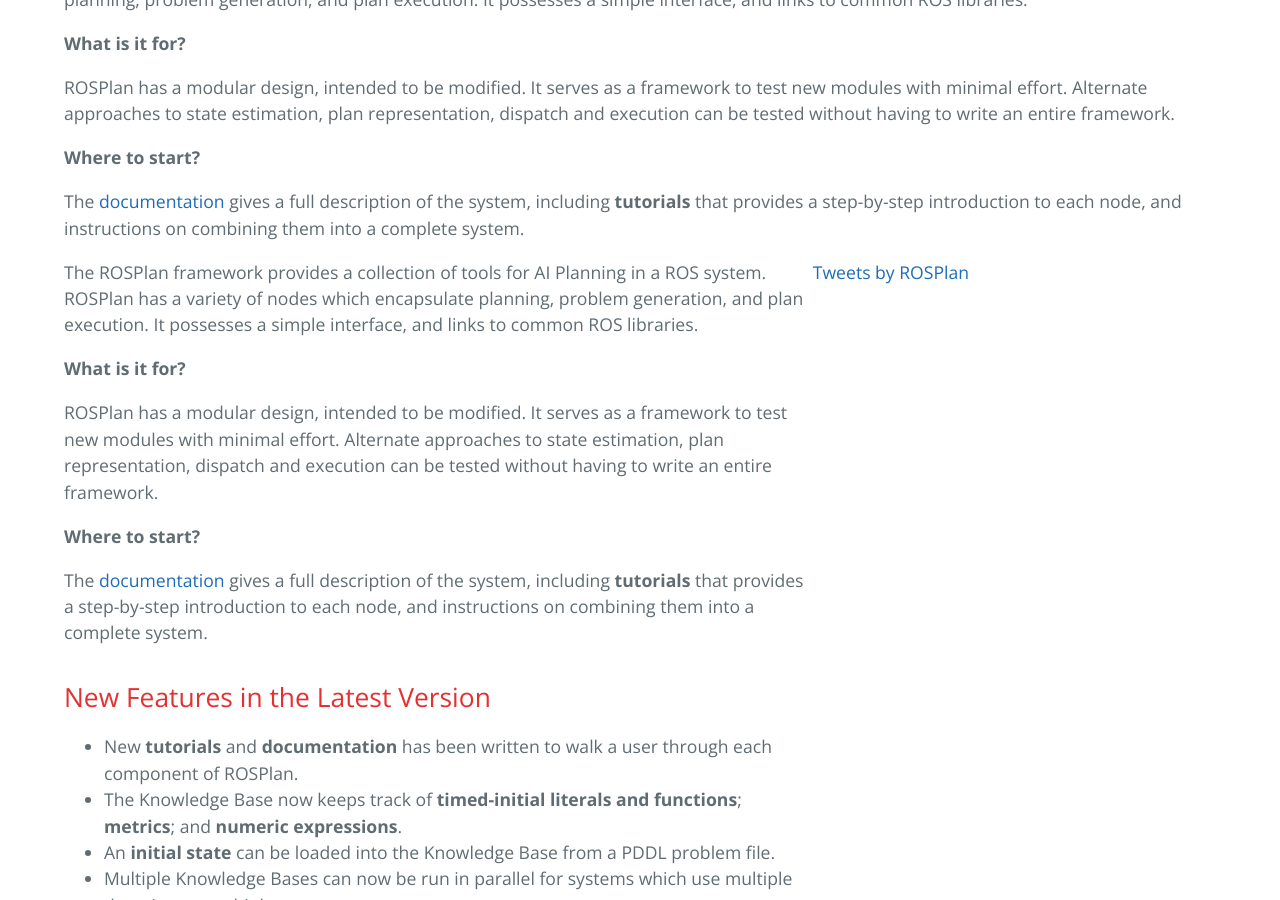
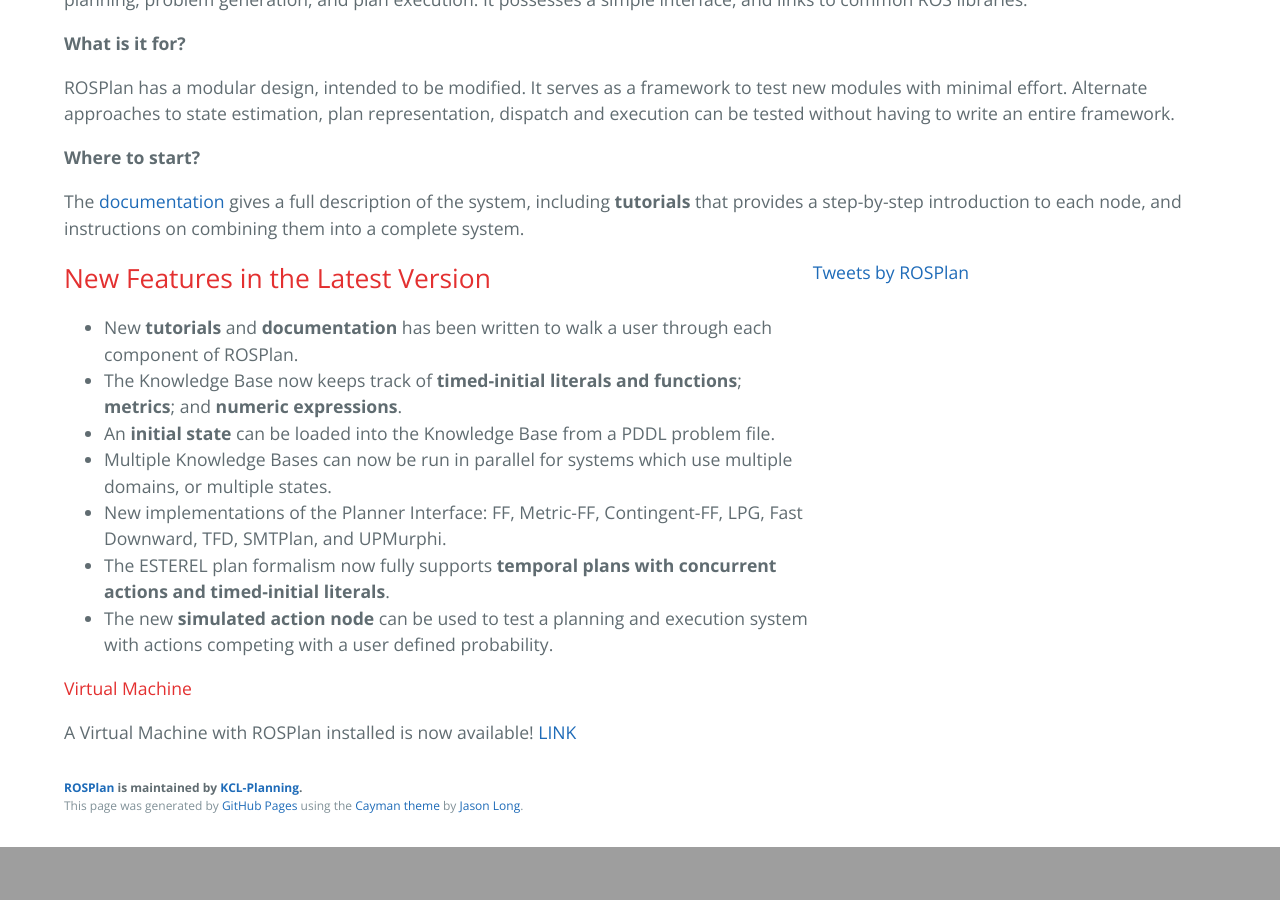
Before and after one commit to KCL-Planning/ROSPlan, a Jekyll site: the page built from index.md, in a window 1280 px wide and 900 px high, scrolled down 220 px. Built offline with Jekyll 4.4.1, drawn with Linux system fonts in a browser that asks for light colours; comment, search, counter and statistics services are not loaded; after the commit the page ends 1067 px from its top, so only the background shows below that.

Commit message:
Update index.md

```diff
--- a/index.md
+++ b/index.md
@@ -3,14 +3,4 @@ layout: index
 title: What is ROSPlan?
 ---
 
-The ROSPlan framework provides a collection of tools for AI Planning in a ROS system. ROSPlan has a variety of nodes which encapsulate planning, problem generation, and plan execution. It possesses a simple interface, and links to common ROS libraries.
-
-**What is it for?**
-
-ROSPlan has a modular design, intended to be modified. It serves as a framework to test new modules with minimal effort. Alternate approaches to state estimation, plan representation, dispatch and execution can be tested without having to write an entire framework.
-
-**Where to start?**
-
-The [documentation](documentation) gives a full description of the system, including  **tutorials** that provides a step-by-step introduction to each node, and instructions on combining them into a complete system.
-
 {% include news.md %}
```
